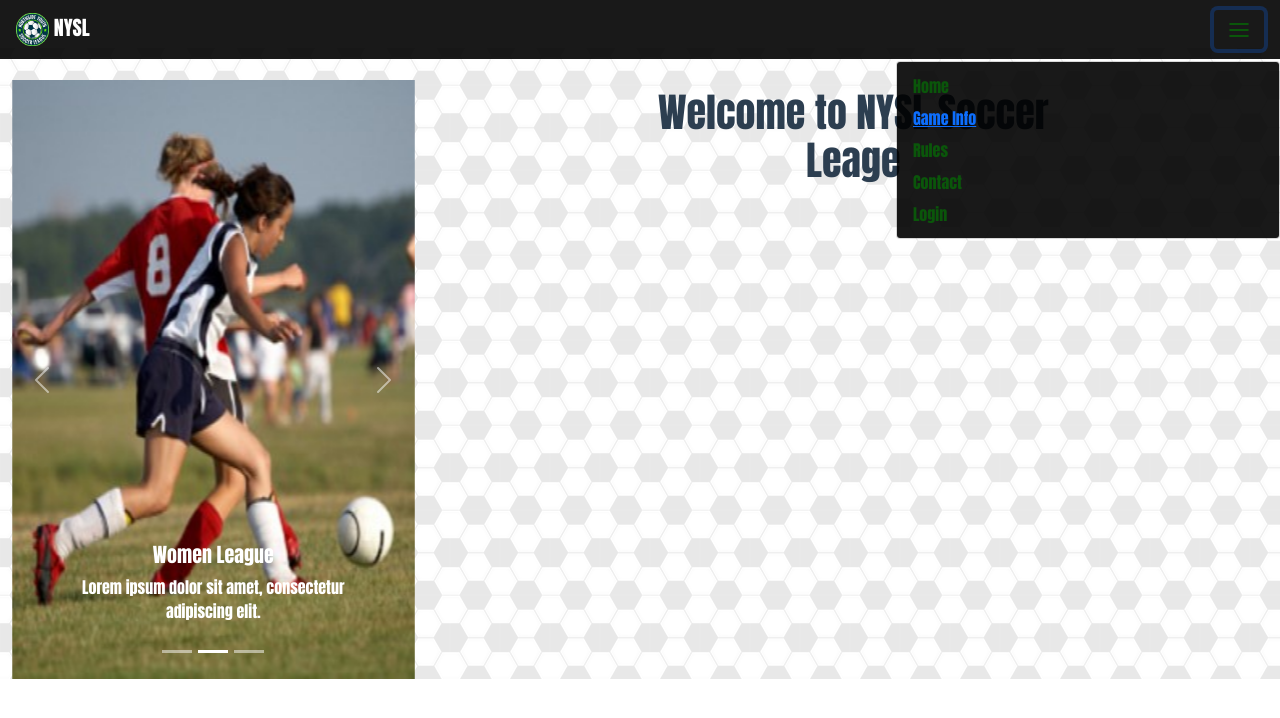
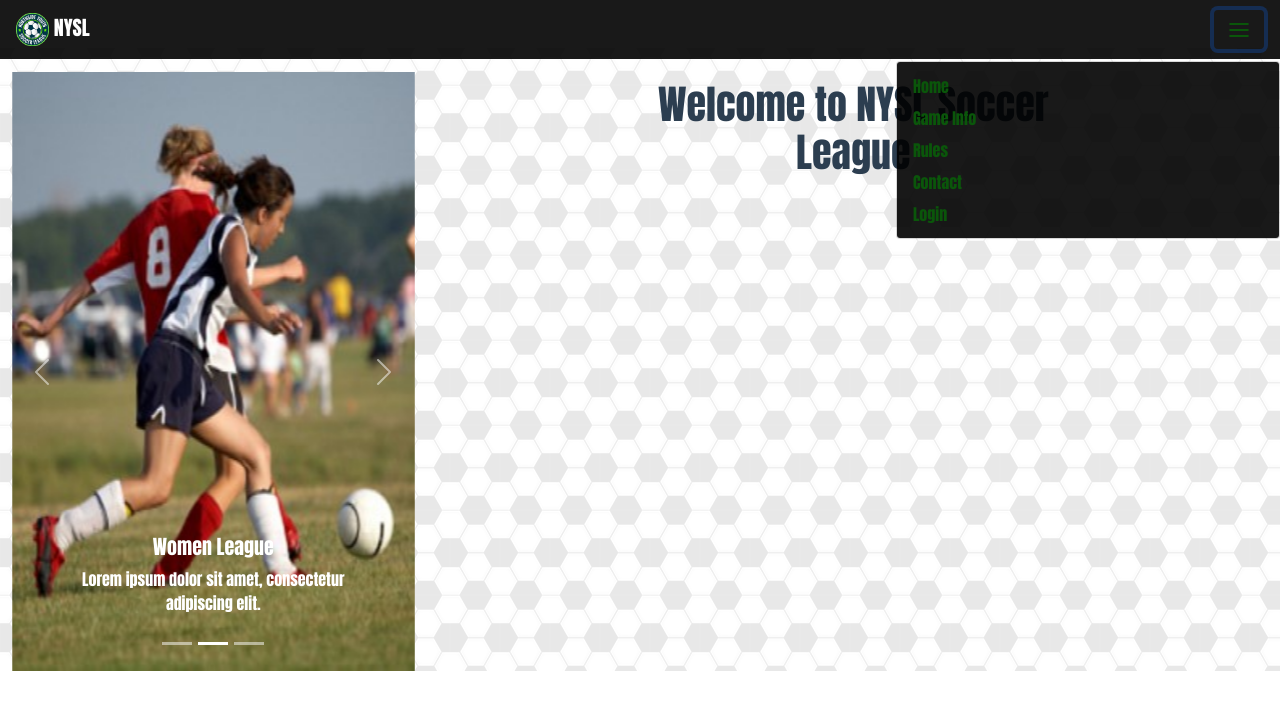
Before and after one commit to danizarate/app-nysl, a Vue app: page /#/ in a window 1280 px wide. Both pictures are taken after a click on the button 1239 px from the left and 29 px from the top of the page. Shown: the top 718 px of the page. Built offline with nearby package versions, Linux system fonts and the light colour scheme.

Commit message:
ultima modificacion menu

```diff
--- a/public/index.html
+++ b/public/index.html
@@ -4,7 +4,7 @@
     <meta charset="utf-8">
     <meta http-equiv="X-UA-Compatible" content="IE=edge">
     <meta name="viewport" content="width=device-width,initial-scale=1.0">
-    <link rel="icon" href="%= BASE_URL %>favicon.ico">
+
     <title></title>
     <!--Bootstrap CSS 4.5/5.0 beta -->
     <link rel="stylesheet" href="https://maxcdn.bootstrapcdn.com/bootstrap/4.5.2/css/bootstrap.min.css">
--- a/src/components/ContainerHome.vue
+++ b/src/components/ContainerHome.vue
@@ -1,6 +1,6 @@
 <template>
     <div id = "containerHome">
-        <div class="container-fluid mt-5 pt-4 bgrep" style="font-family: 'Anton', sans-serif;">
+        <div class="container-fluid mt-5 pt-3 bgrep" style="font-family: 'Anton', sans-serif;">
             <div class="row">
                 <div class="col-md-5ths col-lg-5ths col-xs-6 col-sm-4 pt-2">
                     <div id="carouselExampleCaptions" class="carousel slide" data-bs-ride="carousel">
@@ -43,7 +43,7 @@
                     </div>
                 </div>
                 <div class="container-fluid d-none-col-md-5ths d-none-col-lg-5ths col-sm-4 pt-3"> <!-- Averiguar en que consiste este codigo e implemente ideas si asi lo desea-->
-                    <h1>Welcome to NYSL Soccer Leage</h1>
+                    <h1>Welcome to NYSL Soccer League</h1>
                 </div>
             </div>
         </div>
--- a/src/components/Header.vue
+++ b/src/components/Header.vue
@@ -13,12 +13,11 @@
             </button>
 
             <ul class="dropdown-menu dropdown-menu-end newdropmenu">
-                <!-- <li><button class="dropdown-item" type="button"><router-link to="/">Home</router-link></button></li> -->
-                <li><button class="dropdown-item textli" type="button" onclick="location.href='Home';">Home</button></li>
-                <li><button class="dropdown-item textli" type="button"><router-link to="/ListadodePartidos">Game Info</router-link></button></li>
-                <li><button class="dropdown-item textli" type="button">Rules</button></li>
-                <li><button class="dropdown-item textli" type="button">Contact</button></li>
-                <li><button class="dropdown-item textli" type="button">Login</button></li>
+                <li><button class="dropdown-item" type="button"><router-link class="textli" to="/">Home</router-link></button></li>
+                <li><button class="dropdown-item" type="button"><router-link class="textli" to="/ListadodePartidos">Game Info</router-link></button></li>
+                <li><button class="dropdown-item" type="button"><router-link class="textli" to="#">Rules</router-link></button></li>
+                <li><button class="dropdown-item" type="button"><router-link class="textli" to="#">Contact</router-link></button></li>
+                <li><button class="dropdown-item" type="button"><router-link class="textli" to="#">Login</router-link></button></li>
             </ul>
 
         </nav>
@@ -49,6 +48,7 @@ export default {
 
 .textli {
     color: rgb(10, 86, 10);
+    text-decoration: none;
 }
 
 .custom-toggler .navbar-toggler-icon {
```
Also changed, not shown: 1 other file (tests, documents, lock files or other folders).
